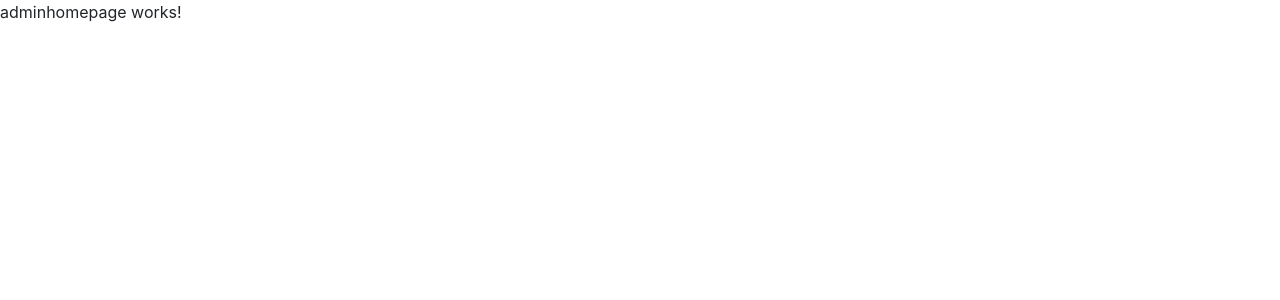
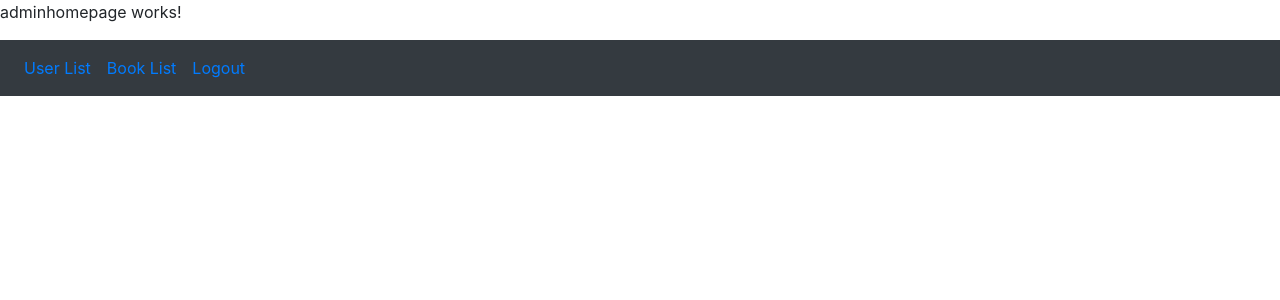
Before and after one commit to shwetakarde/Angular-sharecare-master, an Angular app in the folder Angular-sharecare-master/: page /adminhomepage in a window 1280 px wide. Shown: the top 300 px of the page. Built offline with nearby package versions, Linux system fonts and the light colour scheme.

Commit message:
user list ongoing

```diff
--- a/Angular-sharecare-master/src/app/adminhomepage/adminhomepage.component.html
+++ b/Angular-sharecare-master/src/app/adminhomepage/adminhomepage.component.html
@@ -1 +1,16 @@
 <p>adminhomepage works!</p>
+
+
+<nav class="navbar navbar-expand-lg navbar-light bg-dark">
+
+
+      <div class="collapse navbar-collapse" id="navbarNavAltMarkup">
+            <div class="navbar-nav">
+                  <a [routerLink]="['/userlist']" routerLinkActive="active" class="nav-item nav-link text-primary">User
+                        List </a>
+                  <a class="nav-item nav-link text-primary" href="#">Book List</a>
+                  <a class="nav-item nav-link text-primary" href="#">Logout</a>
+
+            </div>
+      </div>
+</nav>
--- /dev/null
+++ b/Angular-sharecare-master/src/app/adminhomepage/userlist/userlist.component.html
@@ -0,0 +1,3 @@
+<h1>userlist works!</h1>
+kkkk
+hukh
--- /dev/null
+++ b/Angular-sharecare-master/src/app/adminhomepage/userlist/userlist.component.ts
@@ -0,0 +1,15 @@
+import { Component, OnInit } from '@angular/core';
+
+@Component({
+  selector: 'app-userlist',
+  templateUrl: './userlist.component.html',
+  styleUrls: ['./userlist.component.css']
+})
+export class UserlistComponent implements OnInit {
+
+  constructor() { }
+
+  ngOnInit(): void {
+  }
+
+}
--- a/Angular-sharecare-master/src/app/app.module.ts
+++ b/Angular-sharecare-master/src/app/app.module.ts
@@ -11,6 +11,7 @@ import { HomepageComponent } from './homepage/homepage.component';
 import { IndexpageComponent } from './indexpage/indexpage.component';
 import { AdminloginComponent } from './adminlogin/adminlogin.component';
 import { AdminhomepageComponent } from './adminhomepage/adminhomepage.component';
+import { UserlistComponent } from './adminhomepage/userlist/userlist.component';
 
 @NgModule({
   declarations: [
@@ -20,7 +21,8 @@ import { AdminhomepageComponent } from './adminhomepage/adminhomepage.component'
     HomepageComponent,
     IndexpageComponent,
     AdminloginComponent,
-    AdminhomepageComponent
+    AdminhomepageComponent,
+    UserlistComponent,
   ],
   imports: [
     BrowserModule,
```
Also changed, not shown: Angular-sharecare-master/src/app/adminhomepage/adminservice.service.ts (added, +14 -0 lines), Angular-sharecare-master/src/app/app-routing.module.ts (+10 -1 lines), Angular-sharecare-master/src/app/adminhomepage/userlist/userlist.component.css (added), 2 other files (tests, documents, lock files or other folders).
